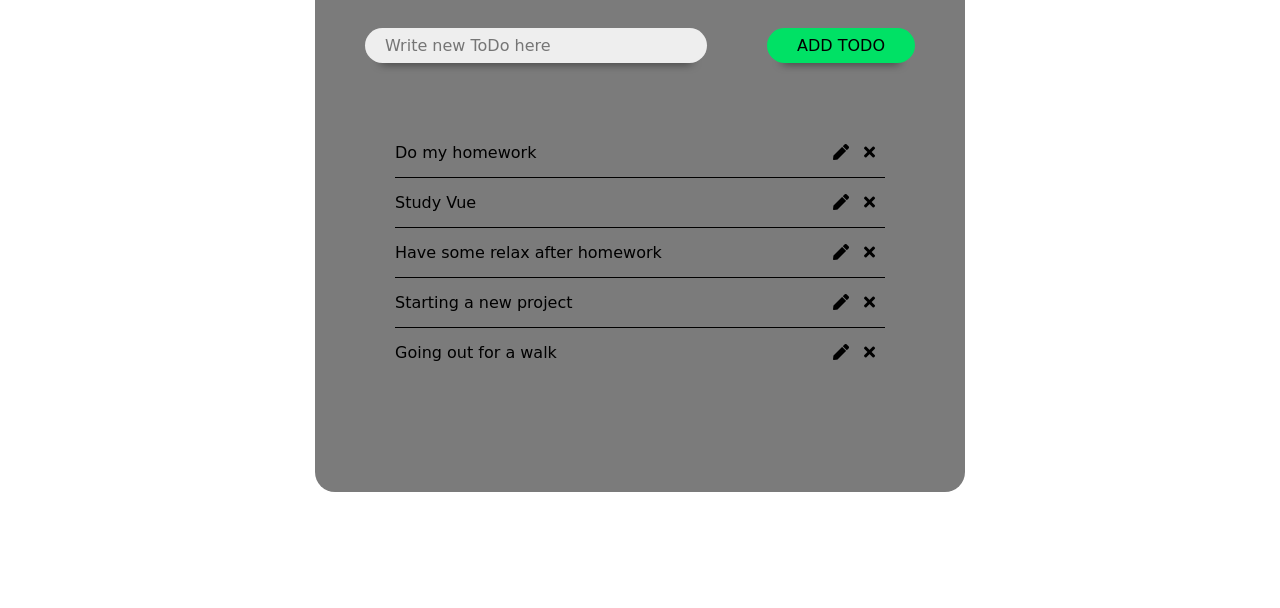
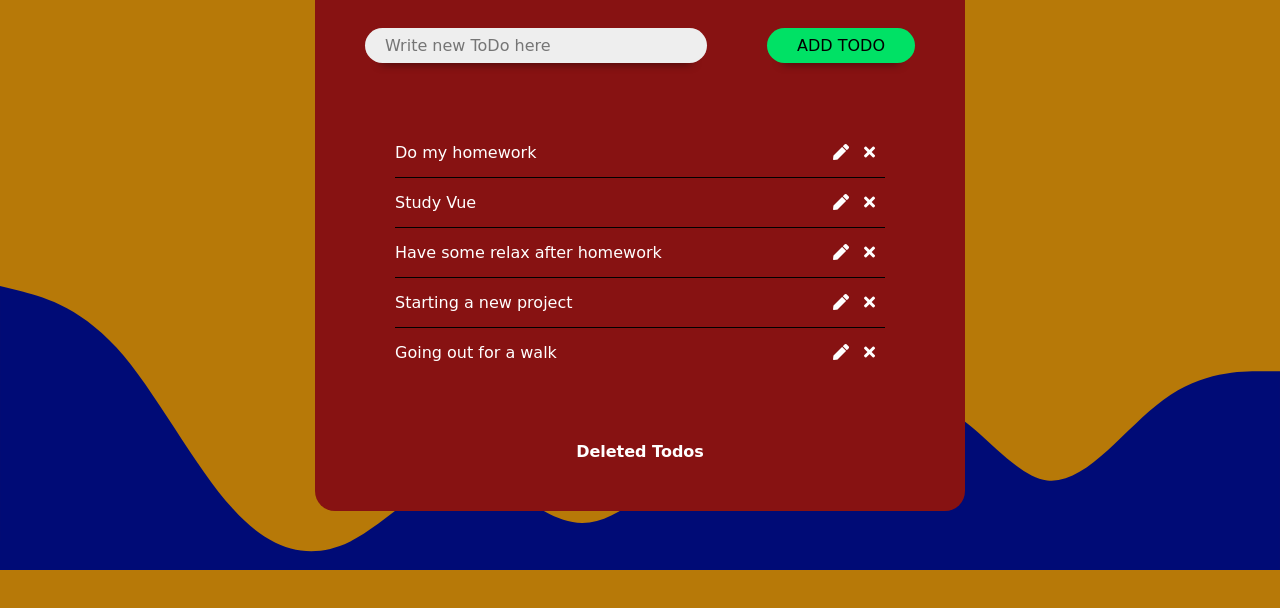
Before and after one commit to francescoferilli95/vue-todolist, a plain HTML site: page index.html in a window 1280 px wide. Shown: the part 230-838 px from the top of the page. Drawn offline with nearby package versions, Linux system fonts and the light colour scheme; a web font is replaced by a local one.

Commit message:
adding recoverTodo method and more styles

```diff
--- a/css/main.css
+++ b/css/main.css
@@ -6,6 +6,10 @@
     box-sizing: border-box;
     font-family: 'Calistoga', cursive;
     font-size: 16px;
+}
+
+body {
+    background: #b77908;
 }
 
 /* UTILITIES */
@@ -33,6 +37,7 @@
 /* LAYOUT */
 
 #app {
+    position: relative;
     max-width: 650px;
     margin: 100px auto;
     padding: 50px 50px;
@@ -40,7 +45,9 @@
     overflow-y: auto;
     text-align: center;
     border-radius: 20px;
-    background: #7b7b7b;
+    color: #fff;
+    background: #871212;
+    z-index: 1;
 }
 
 /* HEADER */
@@ -64,6 +71,7 @@
     margin-right: 60px;
     padding: 0 20px;
     border-radius: 20px;
+    color: #000;
     background: #eee;
     transition: background .3s;
 }
@@ -114,6 +122,8 @@
     padding-right: 10px;
     cursor: pointer;
 }
+
+
 
 /* COMPLETED */
 
@@ -174,3 +184,11 @@
     justify-content: space-between;
     align-items: center;
 }
+
+/* SVG SHAPE */
+
+.wave {
+    position: fixed;
+    bottom: 0;
+    left: 0;
+}
--- a/index.html
+++ b/index.html
@@ -60,9 +60,23 @@
                 </div>
             </div>
         </section>
+
+        <section class="deleted-todos">
+            <h3>Deleted Todos</h3>
+            <ul>
+                <li v-for="(todo,index) in deletedTodos" class="todo">
+                    <span class="text" :class="{completed: todo.completed}">{{todo.text}}</span>
+                    <i @click="recoverTodo(index)" class="fas fa-arrow-up"></i>
+                </li>
+            </ul>
+        </section>
     </div>
 
-
+    <svg class="wave" xmlns="http://www.w3.org/2000/svg" viewBox="0 0 1440 320">
+        <path fill="#000b76" fill-opacity="1"
+            d="M0,0L21.8,5.3C43.6,11,87,21,131,69.3C174.5,117,218,203,262,250.7C305.5,299,349,309,393,288C436.4,267,480,213,524,213.3C567.3,213,611,267,655,266.7C698.2,267,742,213,785,202.7C829.1,192,873,224,916,208C960,192,1004,128,1047,133.3C1090.9,139,1135,213,1178,218.7C1221.8,224,1265,160,1309,128C1352.7,96,1396,96,1418,96L1440,96L1440,320L1418.2,320C1396.4,320,1353,320,1309,320C1265.5,320,1222,320,1178,320C1134.5,320,1091,320,1047,320C1003.6,320,960,320,916,320C872.7,320,829,320,785,320C741.8,320,698,320,655,320C610.9,320,567,320,524,320C480,320,436,320,393,320C349.1,320,305,320,262,320C218.2,320,175,320,131,320C87.3,320,44,320,22,320L0,320Z">
+        </path>
+    </svg>
 
 
 
--- a/js/script.js
+++ b/js/script.js
@@ -35,6 +35,7 @@ const app = new Vue({
             text: '',
             index: null,
         },
+        deletedTodos: [],
     },
     methods: {
         /**
@@ -56,7 +57,19 @@ const app = new Vue({
          * REMOVE THE SPECIFIED TODO FROM THE LIST USING HIS INDEX
          */
         removeTodo(index) {
+
+            this.deletedTodos.push(this.todos[index]);
+
             this.todos.splice(index, 1);
+
+        },
+        /**
+         *  RECOVER THE SPECIFIED DELETED TODO AND PUT IT BACK INTO THE LIST
+         */
+        recoverTodo(index) {
+            this.todos.push(this.deletedTodos[index]);
+
+            this.deletedTodos.splice(index, 1);
         },
         /**
          *  UPDATE COMPLETED STATUS
```
